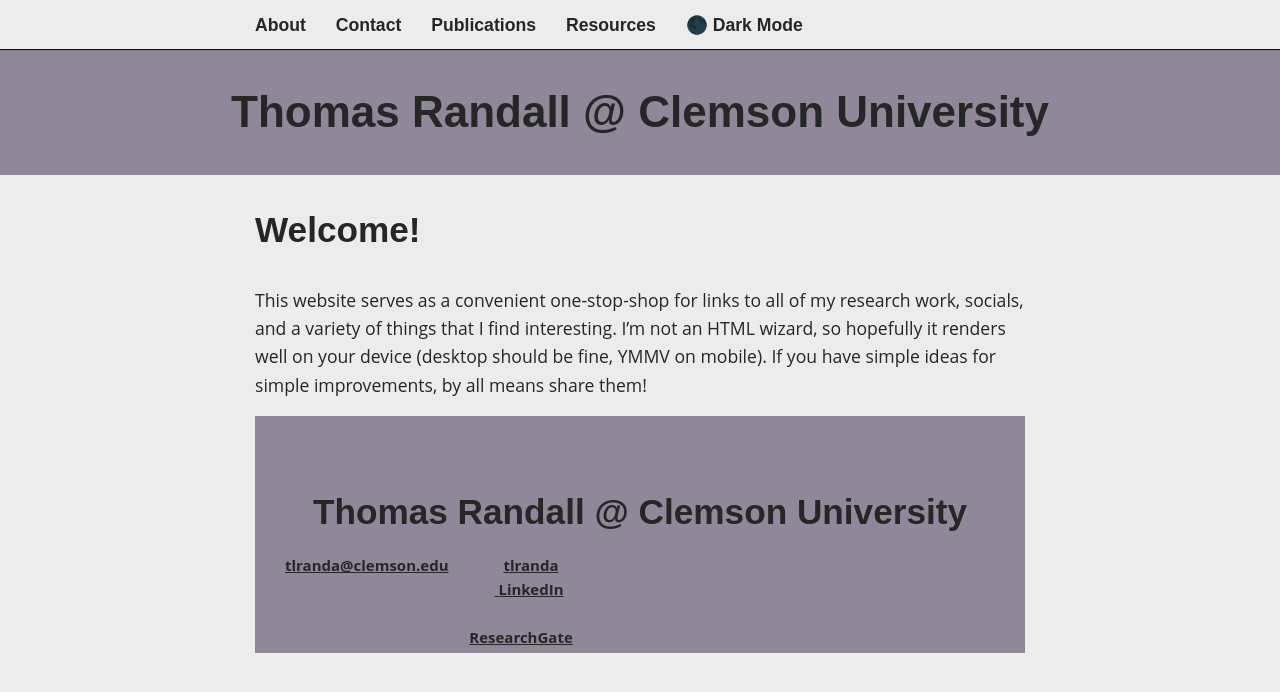
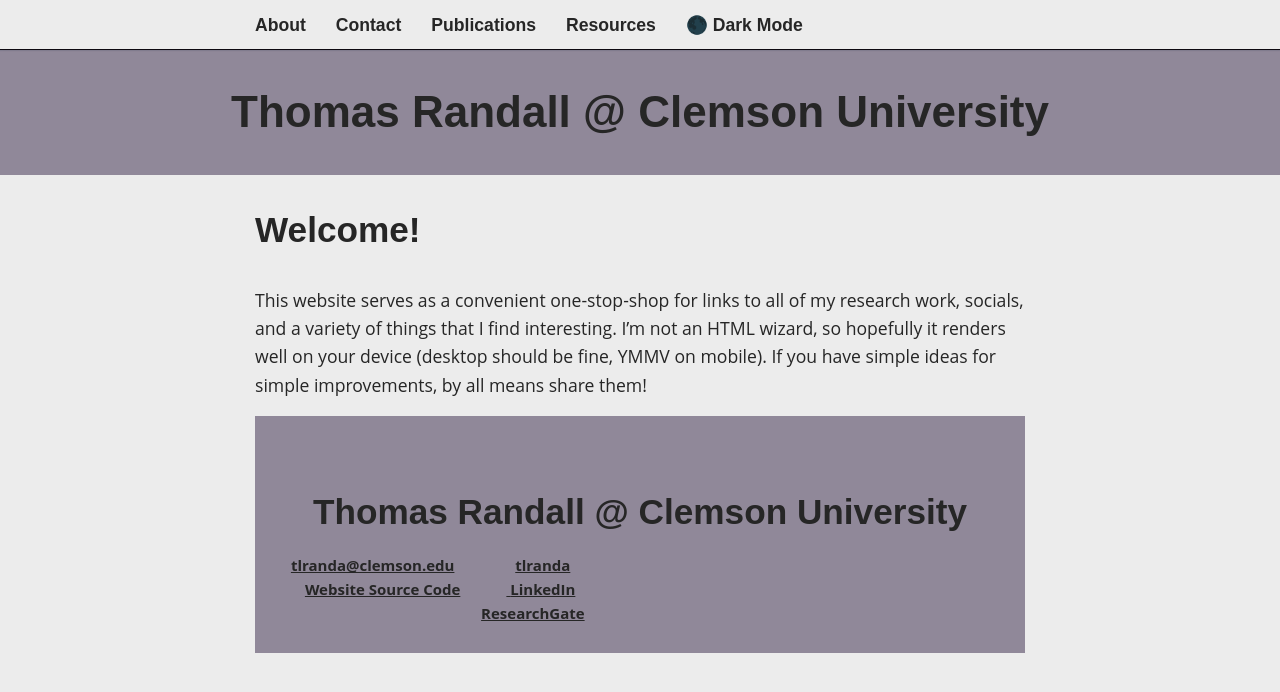
Before and after one commit to tlranda/tlranda.github.io, a Jekyll site: the page built from index.md, in a window 1280 px wide. Shown: the top 692 px of the page. Built offline with Jekyll 4.4.1, drawn with Linux system fonts in a browser that asks for light colours.

Commit message:
Add direct link to website source code, remove RG svg until I get an svg for it to load because it messes up the formatting

```diff
--- a/_includes/footer.html
+++ b/_includes/footer.html
@@ -10,6 +10,14 @@
           <li class="p-name">
 		    <a class="u-email" href="mailto:{{ site.email }}">{{ site.email }}</a>
 	      </li>
+		  <li class="p-name">
+		    <svg class="svg-icon">
+			<use xlink:href="/assets/minima-social-icons.svg#github"></use>
+			</svg>
+			<a href="https://github.com/tlranda/tlranda.github.io">
+			Website Source Code
+			</a>
+		  </li>
 		</ul>
       </div>
 
```
Also changed, not shown: other parts of _includes/footer.html (+2 -0 lines).
